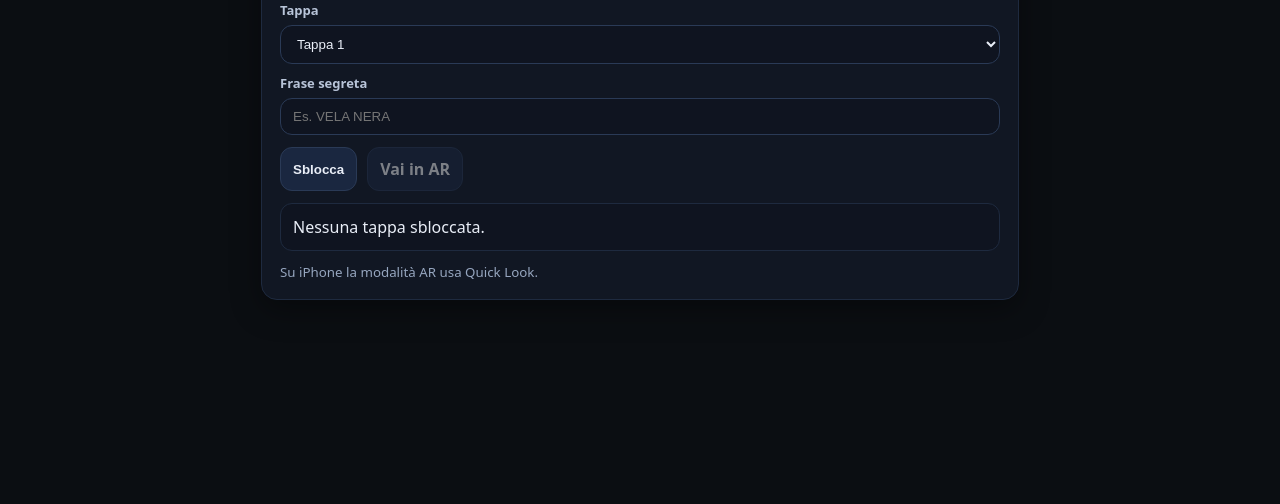
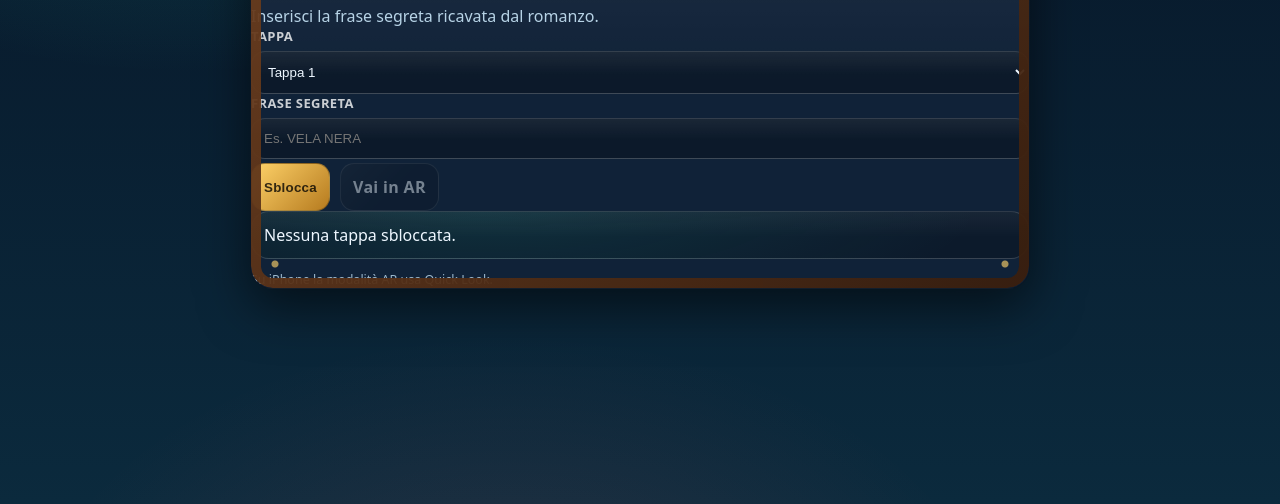
Before and after one commit to Rolonoa86/rotta-del-tesoro, a website: page public/index.html in a window 1280 px wide. Shown: the part 296-800 px from the top of the page. Drawn offline with Linux system fonts and the light colour scheme.

Commit message:
Update style.css

```diff
--- a/public/style.css
+++ b/public/style.css
@@ -1,17 +1,236 @@
-:root { font-family: system-ui, -apple-system, Segoe UI, Roboto, Arial, sans-serif; }
-body { margin:0; background:#0b0e12; color:#e9eef7; min-height:100vh; display:grid; place-items:center; }
-.card { width:min(720px,92vw); background:#111723; border:1px solid #1e2a3f; border-radius:16px; padding:18px; box-shadow:0 10px 30px rgba(0,0,0,.35); }
-h1 { margin:0 0 8px; font-size:22px; }
-.sub { margin:0 0 14px; color:#b8c4d8; }
-.row { display:grid; gap:6px; margin:10px 0; }
-label { font-weight:700; font-size:13px; color:#b8c4d8; }
-input, select { padding:10px 12px; border-radius:12px; border:1px solid #2a3a56; background:#0f1420; color:#e9eef7; }
-.actions { display:flex; gap:10px; margin:12px 0; flex-wrap:wrap; }
-button { padding:10px 12px; border-radius:12px; border:1px solid #2a3a56; background:#1a2740; color:#e9eef7; font-weight:800; cursor:pointer; }
-button:hover { filter:brightness(1.08); }
-.btnLink { text-decoration:none; display:inline-flex; align-items:center; justify-content:center; padding:10px 12px; border-radius:12px; border:1px solid #2a3a56; background:#2a6bff; color:white; font-weight:800; }
-.btnLink.disabled { opacity:.45; pointer-events:none; background:#1a2740; }
-.box { background:#0f1420; border:1px solid #1e2a3f; border-radius:12px; padding:12px; }
-.map { margin-top:10px; border-radius:12px; overflow:hidden; border:1px solid #1e2a3f; }
-.coords { margin-top:10px; color:#b8c4d8; font-size:13px; }
-.foot { color:#96a6bf; display:block; margin-top:12px; }
+:root{
+  --bg1:#071426;          /* notte blu */
+  --bg2:#0b2a3d;          /* mare scuro */
+  --ink:#eef7ff;
+  --muted:#b7d3e6;
+
+  --wood1:#6b3d1e;        /* legno */
+  --wood2:#3a1f0e;
+  --paper:#102238;
+
+  --gold1:#ffd36a;        /* ottone/oro */
+  --gold2:#b67b1f;
+
+  --teal:#2ff0d0;         /* neon tropicale */
+  --coral:#ff6b6b;
+  --violet:#7b5cff;
+
+  --line: rgba(255,255,255,.14);
+  --shadow: 0 18px 50px rgba(0,0,0,.55);
+  --r:18px;
+}
+
+*{ box-sizing:border-box; }
+body{
+  margin:0;
+  min-height:100vh;
+  display:grid;
+  place-items:center;
+  color:var(--ink);
+  font-family: system-ui,-apple-system,Segoe UI,Roboto,Arial,sans-serif;
+
+  background:
+    radial-gradient(900px 550px at 15% 5%, rgba(47,240,208,.20), transparent 60%),
+    radial-gradient(700px 500px at 95% 0%, rgba(123,92,255,.18), transparent 60%),
+    radial-gradient(900px 600px at 40% 120%, rgba(255,107,107,.12), transparent 55%),
+    linear-gradient(180deg, var(--bg1), var(--bg2));
+  padding:18px;
+}
+
+/* “cartello” principale */
+.card{
+  width:min(780px, 96vw);
+  border-radius: 22px;
+  overflow:hidden;
+  box-shadow: var(--shadow);
+  position:relative;
+  border:1px solid rgba(0,0,0,.35);
+
+  background:
+    linear-gradient(180deg, rgba(255,255,255,.05), transparent 45%),
+    var(--paper);
+}
+
+/* cornice legno */
+.card:before{
+  content:"";
+  position:absolute; inset:0;
+  pointer-events:none;
+  border-radius: 22px;
+  padding:10px;
+  background:
+    linear-gradient(135deg, var(--wood1), var(--wood2));
+  -webkit-mask:
+    linear-gradient(#000 0 0) content-box,
+    linear-gradient(#000 0 0);
+  -webkit-mask-composite: xor;
+          mask-composite: exclude;
+  opacity:.95;
+}
+
+/* chiodini decorativi */
+.card:after{
+  content:"";
+  position:absolute; inset:14px;
+  pointer-events:none;
+  background:
+    radial-gradient(circle at 10px 10px, rgba(255,211,106,.85) 0 3px, transparent 4px),
+    radial-gradient(circle at calc(100% - 10px) 10px, rgba(255,211,106,.85) 0 3px, transparent 4px),
+    radial-gradient(circle at 10px calc(100% - 10px), rgba(255,211,106,.85) 0 3px, transparent 4px),
+    radial-gradient(circle at calc(100% - 10px) calc(100% - 10px), rgba(255,211,106,.85) 0 3px, transparent 4px);
+  opacity:.75;
+}
+
+/* header */
+.header{
+  padding:18px 18px 10px;
+  border-bottom:1px solid rgba(255,255,255,.08);
+  background:
+    radial-gradient(900px 240px at 20% 0%, rgba(255,211,106,.16), transparent 60%),
+    linear-gradient(180deg, rgba(255,255,255,.05), transparent 55%);
+}
+
+.h1{
+  margin:0;
+  font-size:26px;
+  letter-spacing:.03em;
+}
+.sub{
+  margin:6px 0 0;
+  color:var(--muted);
+  line-height:1.35;
+}
+
+.body{
+  padding:16px 18px 18px;
+  display:grid;
+  gap:12px;
+}
+
+.row{ display:grid; gap:6px; }
+label{
+  font-weight:800;
+  font-size:13px;
+  color:rgba(255,255,255,.78);
+  letter-spacing:.03em;
+  text-transform:uppercase;
+}
+
+input, select{
+  padding:12px 12px;
+  border-radius:14px;
+  border:1px solid rgba(255,255,255,.16);
+  background:
+    linear-gradient(180deg, rgba(255,255,255,.06), transparent 55%),
+    rgba(0,0,0,.25);
+  color:var(--ink);
+  outline:none;
+}
+input:focus, select:focus{
+  border-color: rgba(47,240,208,.55);
+  box-shadow: 0 0 0 4px rgba(47,240,208,.12);
+}
+
+.actions{
+  display:flex;
+  gap:10px;
+  flex-wrap:wrap;
+  margin-top:4px;
+}
+
+/* bottoni “ottone” e “tavola” */
+button, .btnLink{
+  border-radius: 14px;
+  padding:12px 12px;
+  font-weight:900;
+  letter-spacing:.02em;
+  border:1px solid rgba(0,0,0,.28);
+  cursor:pointer;
+  text-decoration:none;
+  display:inline-flex;
+  align-items:center;
+  justify-content:center;
+  gap:10px;
+  user-select:none;
+}
+
+button{
+  background: linear-gradient(135deg, var(--gold1), var(--gold2));
+  color: rgba(0,0,0,.78);
+}
+button:hover{ filter:brightness(1.06); }
+
+.btnLink{
+  background:
+    linear-gradient(135deg, rgba(255,255,255,.06), transparent 55%),
+    rgba(0,0,0,.28);
+  color: var(--ink);
+  border:1px solid rgba(255,255,255,.16);
+}
+.btnLink:hover{ filter:brightness(1.08); }
+
+.btnLink.primary{
+  background: linear-gradient(135deg, var(--teal), #12b9ff);
+  color: rgba(0,0,0,.78);
+  border:1px solid rgba(0,0,0,.25);
+}
+
+.btnLink.disabled{
+  opacity:.45;
+  pointer-events:none;
+  filter:saturate(.6);
+}
+
+/* box info */
+.box{
+  border-radius: var(--r);
+  padding:12px;
+  border:1px solid rgba(255,255,255,.14);
+  background:
+    radial-gradient(900px 200px at 30% 0%, rgba(47,240,208,.10), transparent 55%),
+    linear-gradient(180deg, rgba(255,255,255,.05), transparent 55%),
+    rgba(0,0,0,.22);
+}
+
+.map{
+  margin-top:10px;
+  border-radius: 14px;
+  overflow:hidden;
+  border:1px solid rgba(255,255,255,.10);
+}
+
+.coords{
+  margin-top:10px;
+  color:var(--muted);
+  font-size:13px;
+}
+
+.foot{
+  color:rgba(183,211,230,.85);
+  display:block;
+  margin-top:12px;
+  font-size:12.5px;
+}
+
+.badge{
+  display:inline-flex;
+  gap:8px;
+  align-items:center;
+  padding:8px 10px;
+  border-radius:999px;
+  border:1px solid rgba(255,255,255,.14);
+  background: rgba(0,0,0,.22);
+  color:var(--muted);
+  font-size:13px;
+}
+
+.dot{
+  width:8px;height:8px;border-radius:50%;
+  background: rgba(255,255,255,.25);
+}
+.dot.ok{ background: rgba(159,255,179,.85); }
+.dot.bad{ background: rgba(255,107,107,.85); }
+
+@media (max-width:560px){
+  .h1{ font-size:22px; }
+}
```
